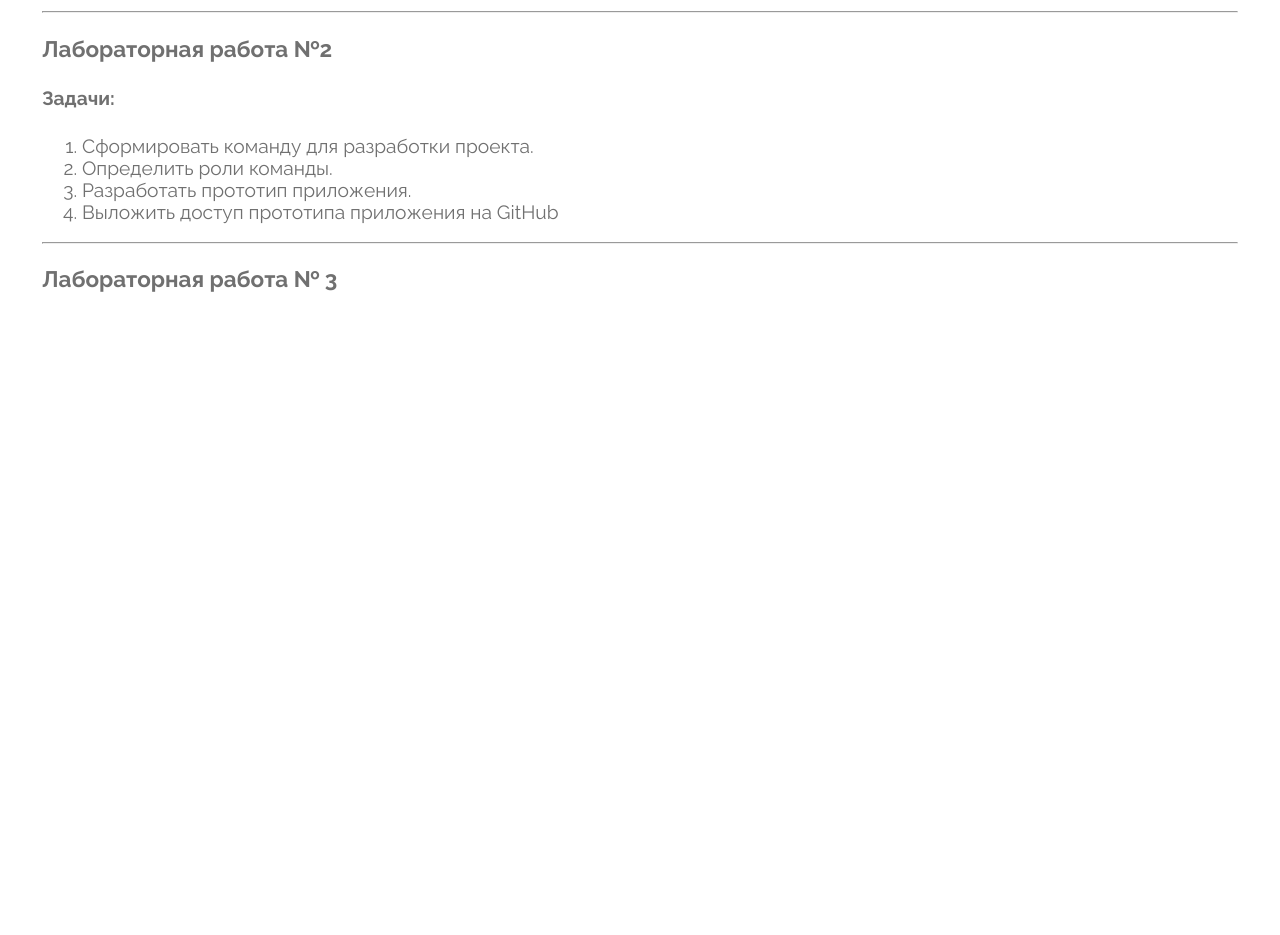
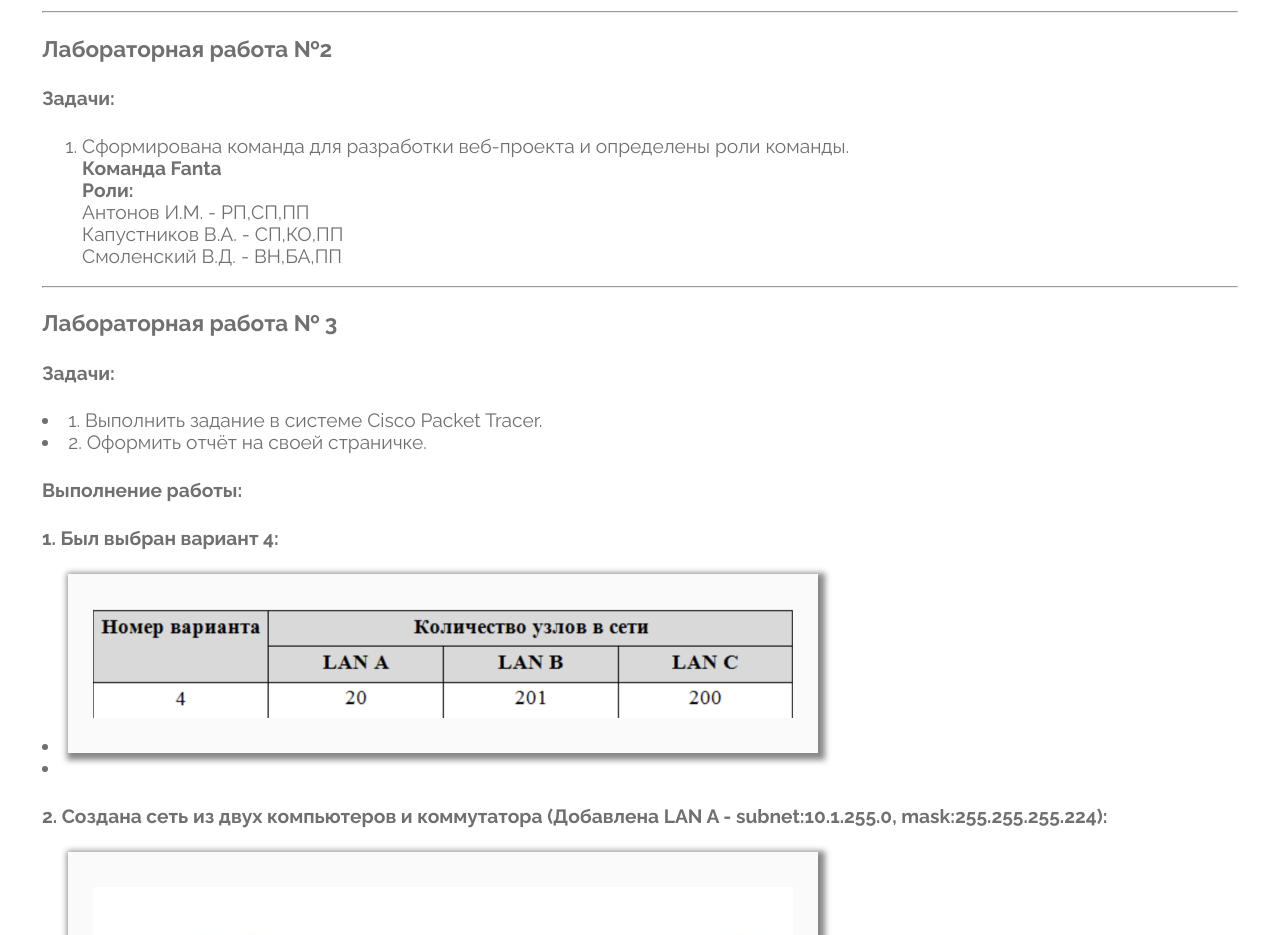
Before and after one commit to SevaSite/kapustnikovidm.github.io, a plain HTML site: page index.html in a window 1280 px wide. Shown: the part 1260-2195 px from the top of the page. Before the commit the page ends 1583 px from the top, so only its background shows below. Drawn offline with Linux system fonts and the light colour scheme.

Commit message:
Update index.html

```diff
--- a/index.html
+++ b/index.html
@@ -47,19 +47,36 @@
 
             <div style="margin-top:10px"><h4>Задачи:</h4>
 				<ol>
-					<li>Сформировать команду для разработки проекта.</li>
-					<li>Определить роли команды.</li>
-					<li>Разработать прототип приложения.</li>
-					<li>Выложить доступ прототипа приложения на GitHub</li>
+					<li>Сформирована команда для разработки веб-проекта и определены роли команды.</li>
+
+						<oi>
+							<div>	<b>Команда Fanta</b></div>
+							<div>	<b>Роли:</b></div>
+							<div>	Антонов И.М.  - РП,СП,ПП</div>
+							<div>	Капустников В.А. - СП,КО,ПП</div>
+							<div>	Смоленский В.Д. - ВН,БА,ПП</div>
+						</oi>
+
 				</ol>
 			</div>
 
         </div>
-
         <hr>
-
         <div>
             <h3>Лабораторная работа № 3</h3>
+		<div style="margin-top:10px"><h4>Задачи:</h4>
+		<li> 1. Выполнить задание в системе Cisco Packet Tracer.</li>
+		<li> 2. Оформить отчёт на своей страничке.</li>
+		<h4>Выполнение работы:</h4>
+		<h4>1. Был выбран вариант 4:</h4>
+ 		<li><img src="images\1.png"><li>
+		<h4>2. Создана сеть из двух компьютеров и коммутатора (Добавлена LAN A - subnet:10.1.255.0, mask:255.255.255.224):</h4>
+  		<li><img src="images\2.png"><li>
+  		<h4>3. Создана сеть из четырёх компьютеров и двух коммутаторов (Добавлена LAN B - subnet:10.1.254.0, mask:255.255.255.0), Данная сеть не будет работать, т.к. для объединения разных сетей нужен маршрутизатор</h4>
+  		<h4>4. Создана сеть из четырёх компьютеров, двух коммутаторов и маршрутизатора:</h4>
+  		<li><img src="images\3.png"><li>
+  		<h4>5. К существующей сети подключена дополнительная, включающая в себя коммутатор и компьютер (Добавлена LAN C - subnet:10.1.253.0, mask:255.255.255.0) :</h4>
+		<li><img src="images\4.png"><li>
 	    </div>
 
 </body>
```
